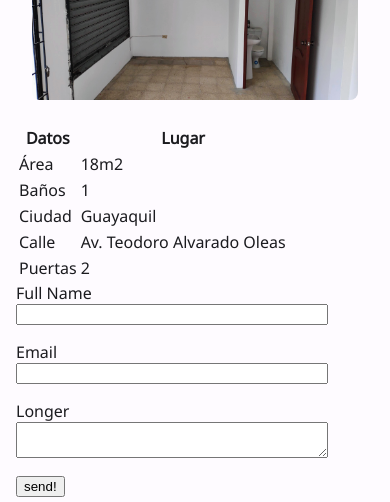
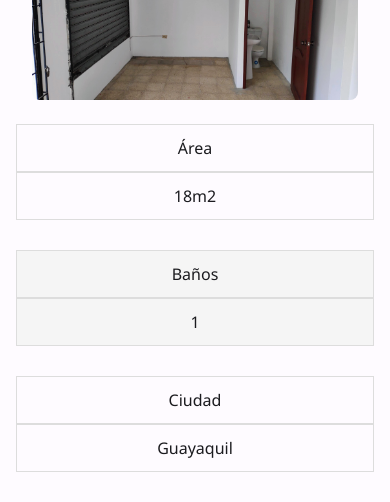
Before and after one commit to niplinig/HTML, a plain HTML site: page index.html in a window 390 px wide. Shown: the part 850-1352 px from the top of the page. Drawn offline with nearby package versions, Linux system fonts and the light colour scheme.

Commit message:
With Style

```diff
--- a/style.css
+++ b/style.css
@@ -108,6 +108,28 @@ img:hover {
   grid-auto-flow: dense;
 }
 
+.table {
+  width: 100%;
+  border-collapse: collapse;
+}
+
+.table td,
+table th {
+  padding: 12px 15px;
+  border: 1px solid #ddd;
+  text-align: center;
+  font-size: 16px;
+}
+
+table th {
+  background-color: darkblue;
+  color: #fff;
+}
+
+table tbody tr:nth-child(even) {
+  background-color: #f5f5f5;
+}
+
 @media (min-width: 40em) {
   body {
     grid:
@@ -117,3 +139,24 @@ img:hover {
       / 12em 1fr;
   }
 }
+
+@media all and (max-width: 500px) {
+  table {
+    width: 100%;
+    border-collapse: collapse;
+  }
+
+  table thead {
+    display: none;
+  }
+
+  td {
+    display: block;
+    width: 100%;
+  }
+
+  tr {
+    display: block;
+    margin-bottom: 30px;
+  }
+}
```
